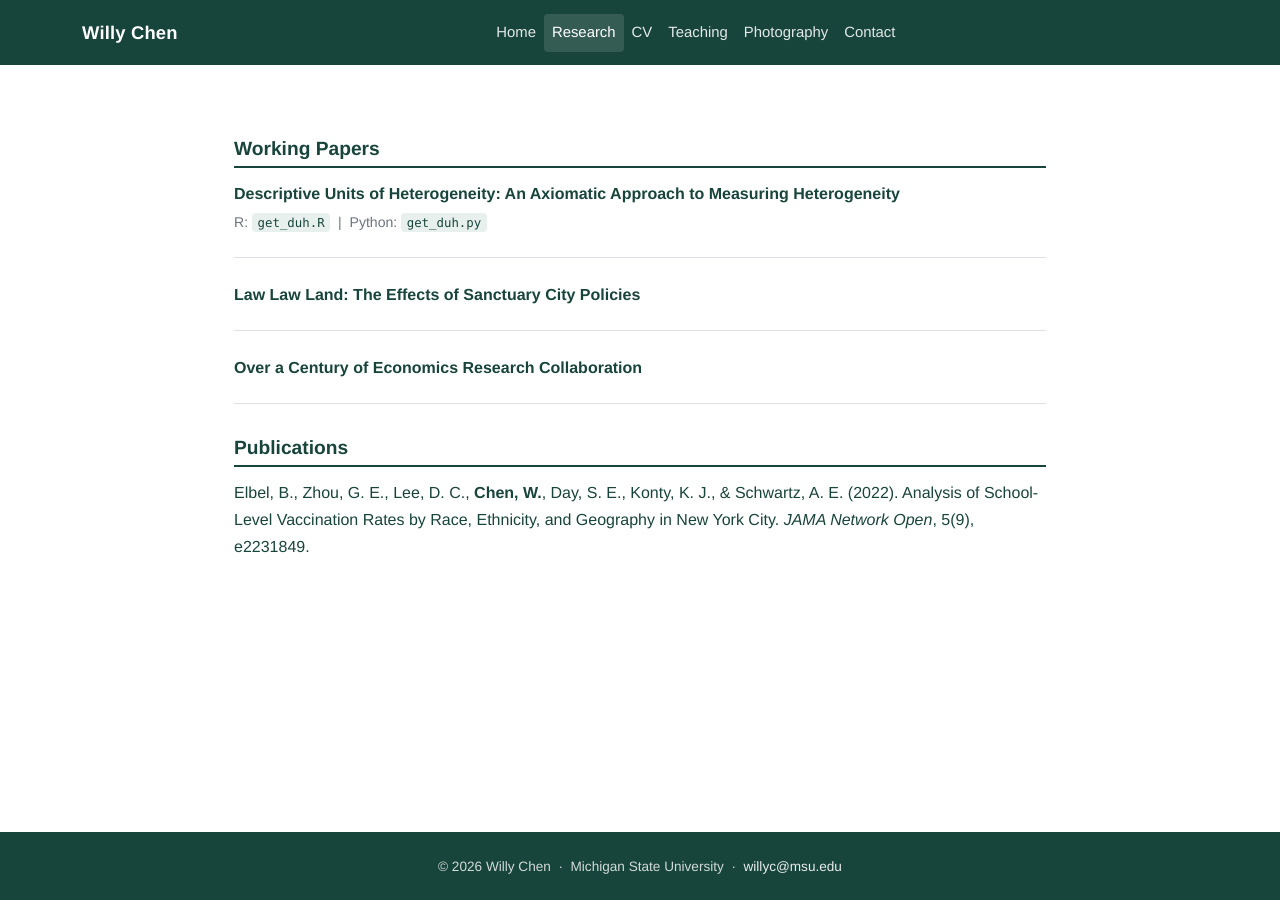
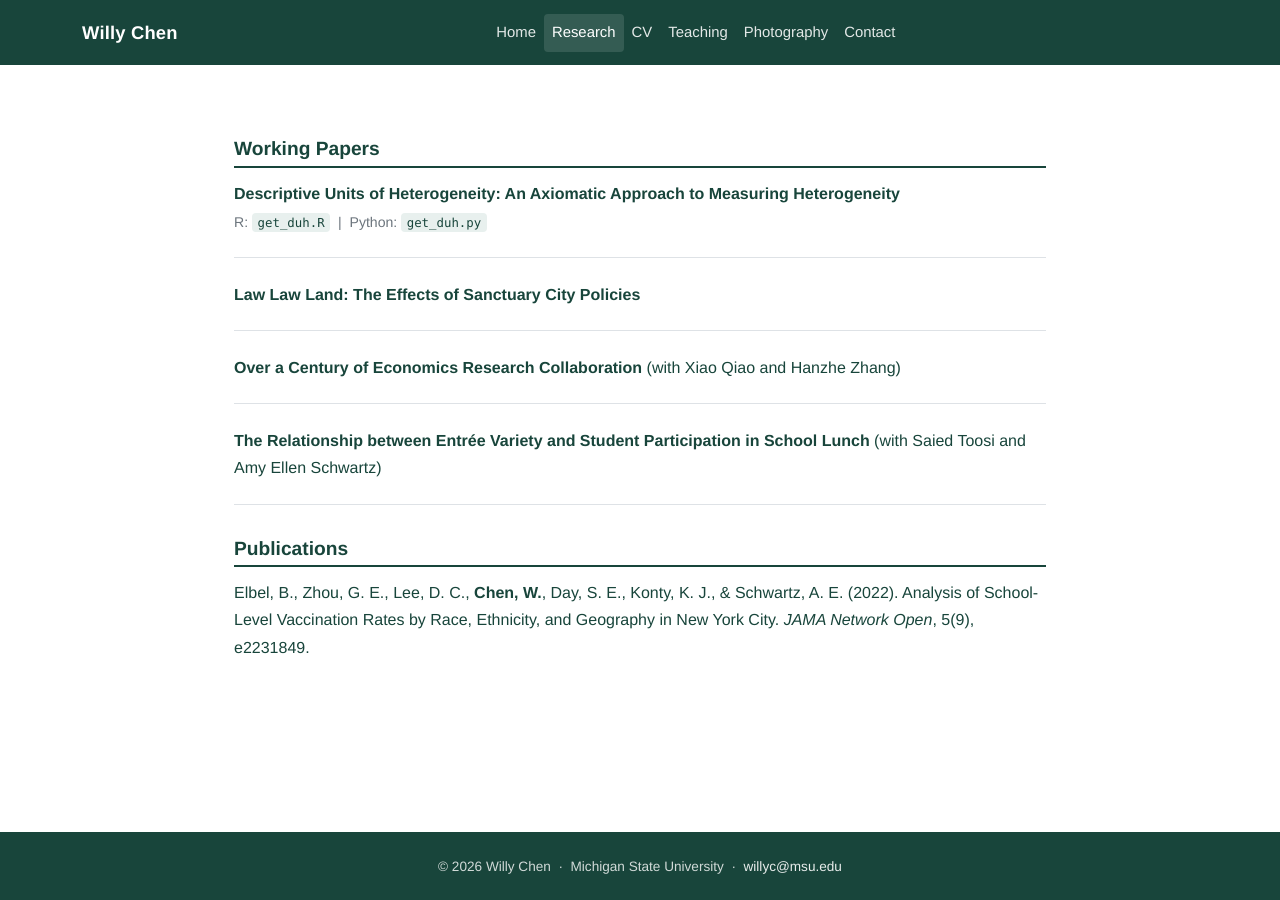
Before and after one commit to willycecon/willycecon.github.io, a Jekyll site: the page built from _pages/research.md, in a window 1280 px wide. Built offline with Jekyll 4.4.1, drawn with Linux system fonts in a browser that asks for light colours.

Commit message:
working papers

```diff
--- a/_pages/research.md
+++ b/_pages/research.md
@@ -7,7 +7,7 @@ permalink: /research/
 ## Working Papers
 
 <div class="paper-entry">
-  <a href="/Files/DUH_Measure.pdf"><strong>Descriptive Units of Heterogeneity: An Axiomatic Approach to Measuring Heterogeneity</strong></a>
+  <a href="https://dx.doi.org/10.2139/ssrn.5263564"><strong>Descriptive Units of Heterogeneity: An Axiomatic Approach to Measuring Heterogeneity</strong></a>
   <div class="paper-meta">
     R: <a href="https://willycecon.com/Projects/DUH/get_duh.R"><code>get_duh.R</code></a> &nbsp;|&nbsp;
     Python: <a href="https://willycecon.com/Projects/DUH/get_duh.py"><code>get_duh.py</code></a>
@@ -19,7 +19,11 @@ permalink: /research/
 </div>
 
 <div class="paper-entry">
-  <a href="/Files/Over.a.Century.of.Economics.Research.Collaboration.pdf"><strong>Over a Century of Economics Research Collaboration</strong></a>
+  <a href="https://dx.doi.org/10.2139/ssrn.5263564"><strong>Over a Century of Economics Research Collaboration</strong> (with Xiao Qiao and Hanzhe Zhang)</a>
+</div>
+
+<div class="paper-entry">
+  <a href="https://dx.doi.org/10.2139/ssrn.5378789"><strong>The Relationship between Entrée Variety and Student Participation in School Lunch</strong> (with Saied Toosi and Amy Ellen Schwartz)</a>
 </div>
 
 ## Publications
```
Also changed, not shown: 2 other files.
